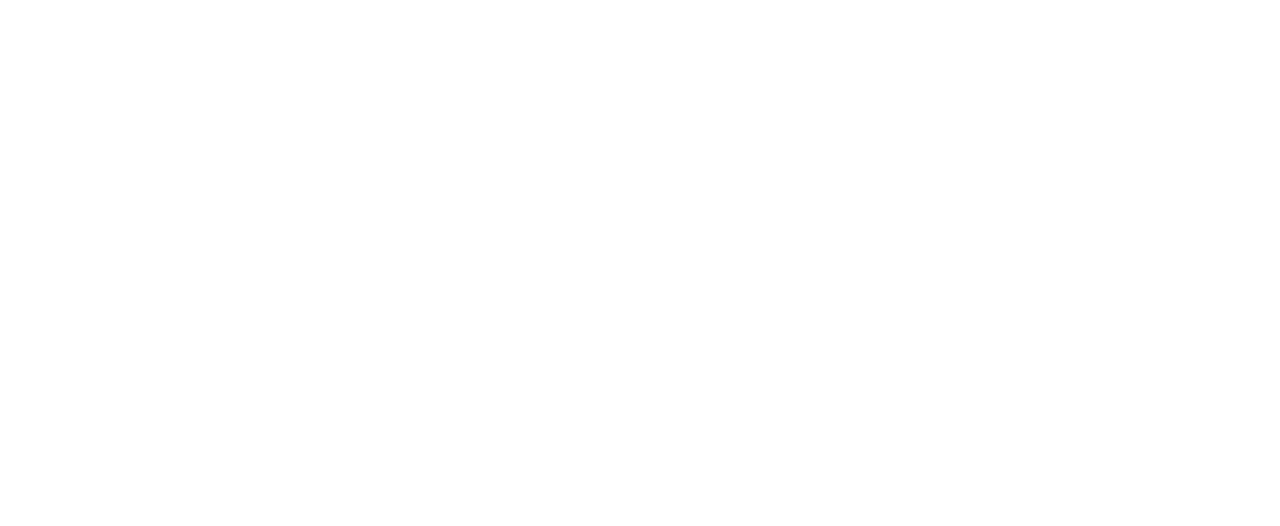
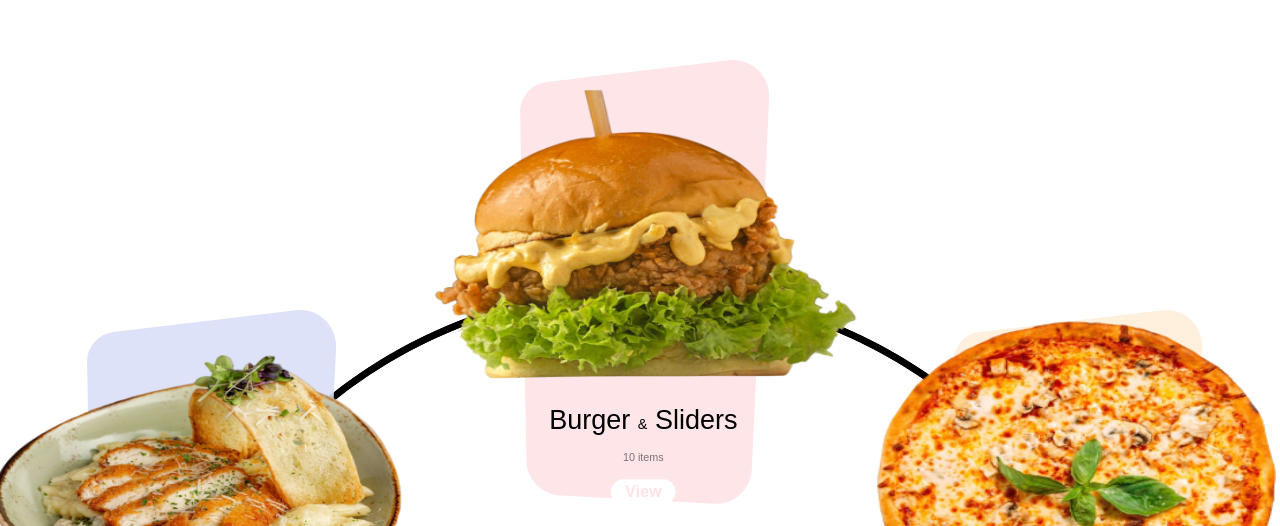
Before and after one commit to banarjeejosh/restaurants, a Next.js app: page /roundtheworld in a window 1280 px wide. Before the commit this address had no page. Shown: the part 774-1300 px from the top of the page. Before the commit the page ends 800 px from the top, so only its background shows below. Built offline with nearby package versions, Linux system fonts and the light colour scheme; a web font is replaced by a local one.

Commit message:
circle slider added

```diff
--- /dev/null
+++ b/app/component/MenuItem.tsx
@@ -0,0 +1,46 @@
+import Image from "next/image";
+import Background from "./Background";
+import Link from "next/link";
+interface Item {
+  name: string;
+  image: string;
+  link: string;
+  itemsCount: number;
+  color: string;
+}
+interface MenuItemProps {
+  item: Item;
+}
+
+const MenuItem: React.FC<MenuItemProps> = ({ item }) => {
+  return (
+    <>
+      <div className=" relative">
+        <Background className="w-full " fillColor={item.color} />
+
+        <div className="z-[2] absolute h-full w-full top-0  flex flex-col justify-center items-center align-middle gap-4">
+          <Image
+            src={item.image}
+            width={400}
+            height={200}
+            alt="burger"
+            className="scale-x-125"
+          />
+          <h2
+            className="text-3xl"
+            dangerouslySetInnerHTML={{ __html: item.name }}
+          ></h2>
+          <p className="text-xs opacity-50">{item.itemsCount} items</p>
+          <Link
+            href="/burger"
+            className=" font-bold text-lg px-4  bg-white rounded-3xl"
+            style={{ color: item.color }}
+          >
+            View
+          </Link>
+        </div>
+      </div>
+    </>
+  );
+};
+export default MenuItem;
--- a/app/globals.css
+++ b/app/globals.css
@@ -50,3 +50,60 @@
   cursor: pointer;
   font-size: 24px;
 }
+
+
+
+
+
+.container {
+  position: relative;
+  top:50%;
+  max-width: 100%;
+  margin: auto;
+  overflow: hidden;
+}
+
+.wrapper {
+  position: relative;
+}
+/*
+.item {
+  width: 50px;
+  height: 50px;
+  color: white;
+  text-align: center;
+  line-height: 50px;
+  font-size: 24px;
+  font-family: "Roboto", sans-serif;
+  border-radius: 100%;
+  background-color: red;
+  z-index: 1;
+  cursor: pointer;
+} */
+
+.item.active {
+  /* background-color: blue; */
+}
+
+/* svg {
+  height: auto;
+  overflow: visible;
+  width: 100%;
+  z-index: -1;
+  position: absolute;
+  top: 50%;
+  left: 50%;
+  transform: translate(-50%,-50%);
+} */
+
+.st0 { fill: none;
+  stroke:#000000;
+  stroke-width: 2;
+  stroke-miterlimit:1;
+}
+
+.start {
+  position: absolute;
+  top: 50%;
+  right: -30px;
+}
--- /dev/null
+++ b/app/roundtheworld/page.tsx
@@ -0,0 +1,254 @@
+"use client";
+
+import Image from "next/image";
+import React, {
+  useState,
+  useRef,
+  useEffect,
+  useCallback,
+  MutableRefObject,
+} from "react";
+import { gsap } from "gsap";
+import { FunctionComponent } from "react";
+import { ScrollTrigger } from "gsap/dist/ScrollTrigger";
+gsap.registerPlugin(ScrollTrigger);
+import { MotionPathPlugin } from "gsap/MotionPathPlugin";
+import MenuItem from "../component/MenuItem";
+import { Draggable } from "gsap/Draggable";
+gsap.registerPlugin(Draggable);
+gsap.registerPlugin(MotionPathPlugin);
+
+// types
+interface MenuItem {
+  id: string;
+  name: string;
+  image: string;
+  link: string;
+  itemsCount: number;
+  color: string;
+}
+// restruant menu items
+const menuItems: MenuItem[] = [
+  {
+    id: "1",
+    name: `Burger <span class="text-base">&</span> Sliders`,
+    image: "/burger.png",
+    link: "/burger",
+    itemsCount: 10,
+    color: "#FDE3E6",
+  },
+  {
+    id: "2",
+    name: "Pizza",
+    image: "/pizza.png",
+    link: "/pizza",
+    itemsCount: 10,
+    color: "#FEEFDA",
+  },
+  {
+    id: "3",
+    name: "Ice Cream",
+    image: "/cake.png",
+    link: "/ice-cream",
+    itemsCount: 10,
+    color: "#DADFF9",
+  },
+  {
+    id: "4",
+    name: "Drinks",
+    image: "/nacho.png",
+    link: "/drinks",
+    itemsCount: 3,
+    color: "#FDE3E6",
+  },
+  {
+    id: "5",
+    name: "Coffee",
+    image: "/panipuri.png",
+    link: "/drinks",
+    itemsCount: 5,
+    color: "#FEEFDA",
+  },
+  {
+    id: "6",
+    name: "Lemonade",
+    image: "/fish.png",
+    link: "/drinks",
+    itemsCount: 10,
+    color: "#DADFF9",
+  },
+];
+// types
+const TesPage = () => {
+  let callCount = 0;
+
+  const component = useRef<HTMLDivElement>(null); // we only need a ref for the root-level element of this component so we can use selector text for everything else.
+  const CircleSvg = useRef<SVGSVGElement>(null); // we only need a ref for the root-level element of this component so we can use selector text for everything else.
+  const holder = useRef(null);
+  let circlePath: SVGPathElement;
+  useEffect(() => {
+    console.log(
+      "useEffect() call",
+      ++callCount,
+      "(React 18 strict mode calls twice!)"
+    );
+
+    // create a context for all the GSAP animations and ScrollTriggers so we can revert() them in one fell swoop.
+    // A context also lets us scope all the selector text to the component (like feeding selector text through component.querySelectorAll(...))
+    let ctx = gsap.context(() => {
+      const circlePath = MotionPathPlugin.convertToPath("#holder", false)[0];
+      circlePath.id = "circlePath";
+
+      CircleSvg.current?.prepend(circlePath);
+
+      let items: HTMLElement[] = gsap.utils.toArray(".item"),
+        numItems: number = items.length,
+        itemStep: number = 1 / numItems,
+        wrapProgress = gsap.utils.wrap(0, 1),
+        snap = gsap.utils.snap(itemStep),
+        wrapTracker = gsap.utils.wrap(0, numItems),
+        tracker = { item: 0 };
+
+      gsap.set(items, {
+        motionPath: {
+          path: circlePath,
+          align: circlePath,
+          alignOrigin: [0.5, 0.5],
+          end: (i: number) => gsap.utils.wrap(0, 1, i / items.length + 0.75),
+        },
+        scale: 0.9,
+      });
+
+      const tl = gsap.timeline({ paused: true, reversed: true });
+
+      tl.to(".wrapper", {
+        rotation: 360,
+        transformOrigin: "center",
+        duration: 1,
+        ease: "none",
+      });
+
+      tl.to(
+        items,
+        {
+          rotation: "-=360",
+          transformOrigin: "center",
+          duration: 1,
+          ease: "none",
+        },
+        0
+      );
+
+      tl.to(
+        tracker,
+        {
+          item: numItems,
+          duration: 1,
+          ease: "none",
+          modifiers: {
+            item(value) {
+              return wrapTracker(numItems - Math.round(value));
+            },
+          },
+        },
+        0
+      );
+      (items as HTMLElement[]).forEach(function (el: HTMLElement, i: number) {
+        el.addEventListener("click", function () {
+          var current = tracker.item,
+            activeItem = i;
+
+          if (i === current) {
+            return;
+          }
+          if (component.current) {
+            const prevActiveItem =
+              component.current.querySelector(".item.active");
+            if (prevActiveItem) {
+              prevActiveItem.classList.remove("active");
+            }
+          }
+          //set active item to the item that was clicked and remove active class from all items
+          items[activeItem].classList.add("active");
+
+          var diff = current - i;
+
+          if (Math.abs(diff) < numItems / 2) {
+            moveWheel(diff * itemStep);
+          } else {
+            var amt = numItems - Math.abs(diff);
+
+            if (current > i) {
+              moveWheel(amt * -itemStep);
+            } else {
+              moveWheel(amt * itemStep);
+            }
+          }
+        });
+      });
+
+      function moveWheel(amount: number) {
+        let progress = tl.progress();
+        tl.progress(wrapProgress(snap(tl.progress() + amount)));
+        let next = tracker.item;
+        tl.progress(progress);
+        if (component.current) {
+          //   gsap.set(items[next], {
+          //     rotation: 0,
+          //     transformOrigin: "50% 50%",
+          //   });
+
+          const prevActiveItem =
+            component.current.querySelector(".item.active");
+          if (prevActiveItem) {
+            prevActiveItem.classList.remove("active");
+          }
+        }
+
+        items[next].classList.add("active");
+
+        gsap.to(tl, {
+          progress: snap(tl.progress() + amount),
+          modifiers: {
+            progress: wrapProgress,
+          },
+        });
+      }
+    }, component); // <- scopes all selector text inside the context to this component (optional, default is document)
+
+    return () => ctx.revert(); // cleanup!
+  }, []);
+
+  return (
+    <div ref={component}>
+      <div className="container">
+        <div className="wrapper">
+          {menuItems.map((item, index) => (
+            <div
+              key={index}
+              className={`item ${index + 1} ${index === 0 && "active"}`}
+            >
+              <MenuItem item={item} />
+            </div>
+          ))}
+
+          <svg
+            className="h-auto overflow-visible w-[1000px] z-[-1] absolute top-1/2 left-1/2 transform -translate-x-1/2 -translate-y-1/2 "
+            ref={CircleSvg}
+            viewBox="0 0 300 300"
+          >
+            <circle
+              id="holder"
+              ref={holder}
+              className="st0"
+              cx="151"
+              cy="151"
+              r="150"
+            />
+          </svg>
+        </div>
+      </div>
+    </div>
+  );
+};
+export default TesPage;
```
